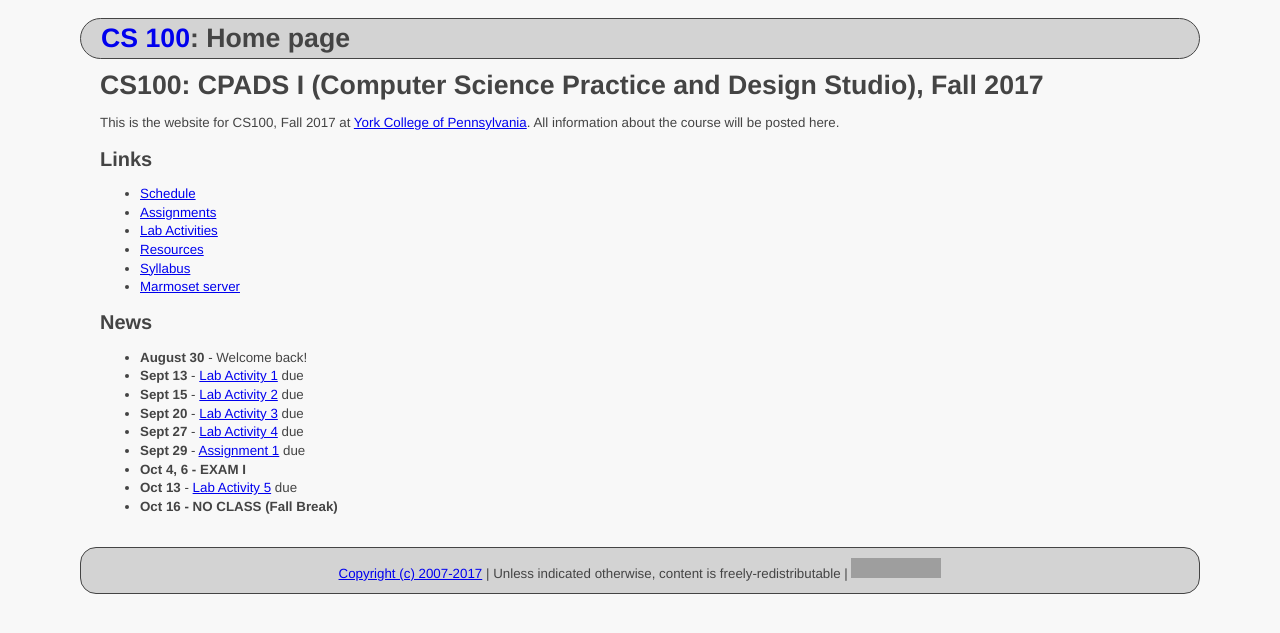
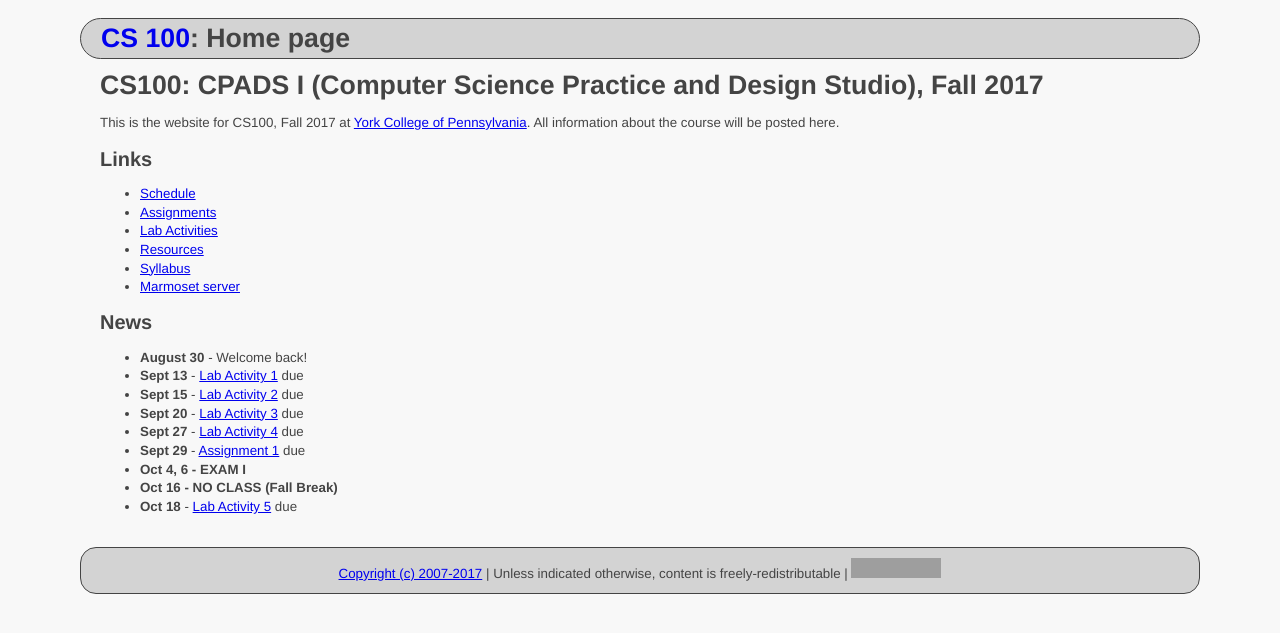
Before and after one commit to ycpcs/cs100-fall2017, a Jekyll site: the page built from index.md, in a window 1280 px wide. Shown: the top 633 px of the page. Built offline with Jekyll 4.4.1, drawn with Linux system fonts in a browser that asks for light colours; grey boxes are pictures that could not be loaded.

Commit message:
update lab 5 date
update lab 5 date

```diff
--- a/index.md
+++ b/index.md
@@ -27,8 +27,8 @@
 * **Sept 27** - [Lab Activity 4](labs/CPADS_Lab4.pdf) due
 * **Sept 29** - [Assignment 1](assign/CPADS_Assign1.pdf) due
 * **Oct 4, 6 - EXAM I**
-* **Oct 13** - [Lab Activity 5](labs/CPADS_Lab5.pdf) due
 * **Oct 16 - NO CLASS (Fall Break)**
+* **Oct 18** - [Lab Activity 5](labs/CPADS_Lab5.pdf) due
 
 <!--
 * **Sept 28** - [Assignment 1](assign/CPADS_Assign1.pdf) due
```
Also changed, not shown: labs/index.md (+1 -1 lines).
